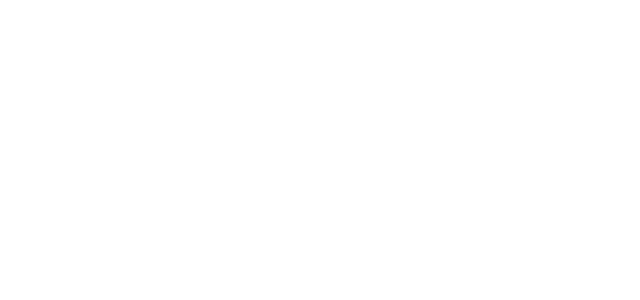
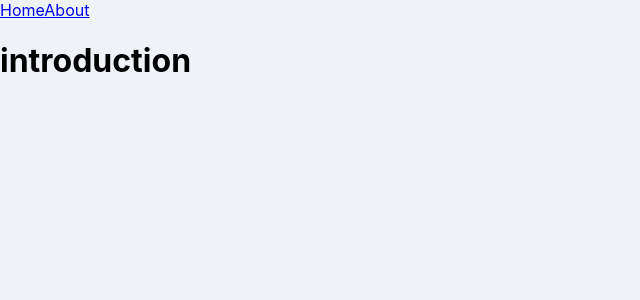
Before and after one commit to yoojehyeok/movie_app_2019, a React (Create React App) app: page /home/introduction in a window 1280 px wide. Shown: the top 300 px of the page, without its empty margins (0-640 px from the left). Built offline with nearby package versions, Linux system fonts and the light colour scheme.

Commit message:
20211118 :: HashRouter -> BrowserRouter

```diff
--- a/package.json
+++ b/package.json
@@ -37,6 +37,7 @@
       "last 1 firefox version",
       "last 1 safari version"
     ]
-  },
+  }
+  ,
   "homepage": "https://yoojehyeok.github.io/movie_app_2019"
 }
--- a/src/App.js
+++ b/src/App.js
@@ -1,12 +1,18 @@
 import React from "react";
-import About from "./routes/About.js";
-//import Home from "./routes/Home.js";
-import { HashRouter, Route } from 'react-router-dom';
+import Introduction from "./routes/introduction";
+import About from "./routes/About";
+import Home from "./routes/Home";
+import { BrowserRouter, Route } from 'react-router-dom';
+import Navigation from "./routes/navigation"
 
 function App(){
-  return (<HashRouter>
-    <Route path="/about" component={About}/>
-  </HashRouter>
+  return (
+  <BrowserRouter>
+      <Navigation/>
+      <Route path="/" exact component={Home} />
+      <Route path="/home/introduction" component={Introduction} />
+      <Route path="/about" component={About} />
+  </BrowserRouter>
   );
 }
 
--- a/src/routes/About.js
+++ b/src/routes/About.js
@@ -1,4 +1,4 @@
-import React from 'react'
+import React from 'react';
 
 function About() {
     return (
--- /dev/null
+++ b/src/routes/introduction.js
@@ -0,0 +1,9 @@
+import React from 'react';
+
+function introduction(){
+    return (
+        <h1>introduction</h1>
+    )
+}
+
+export default introduction;
--- /dev/null
+++ b/src/routes/navigation.js
@@ -0,0 +1,13 @@
+import React from "react"
+import { Link } from "react-router-dom"
+
+function navigation(){
+    return (
+        <div>
+            <Link to="/">Home</Link>
+            <Link to="/about">About</Link>
+        </div>
+    );
+}
+
+export default navigation;
```
